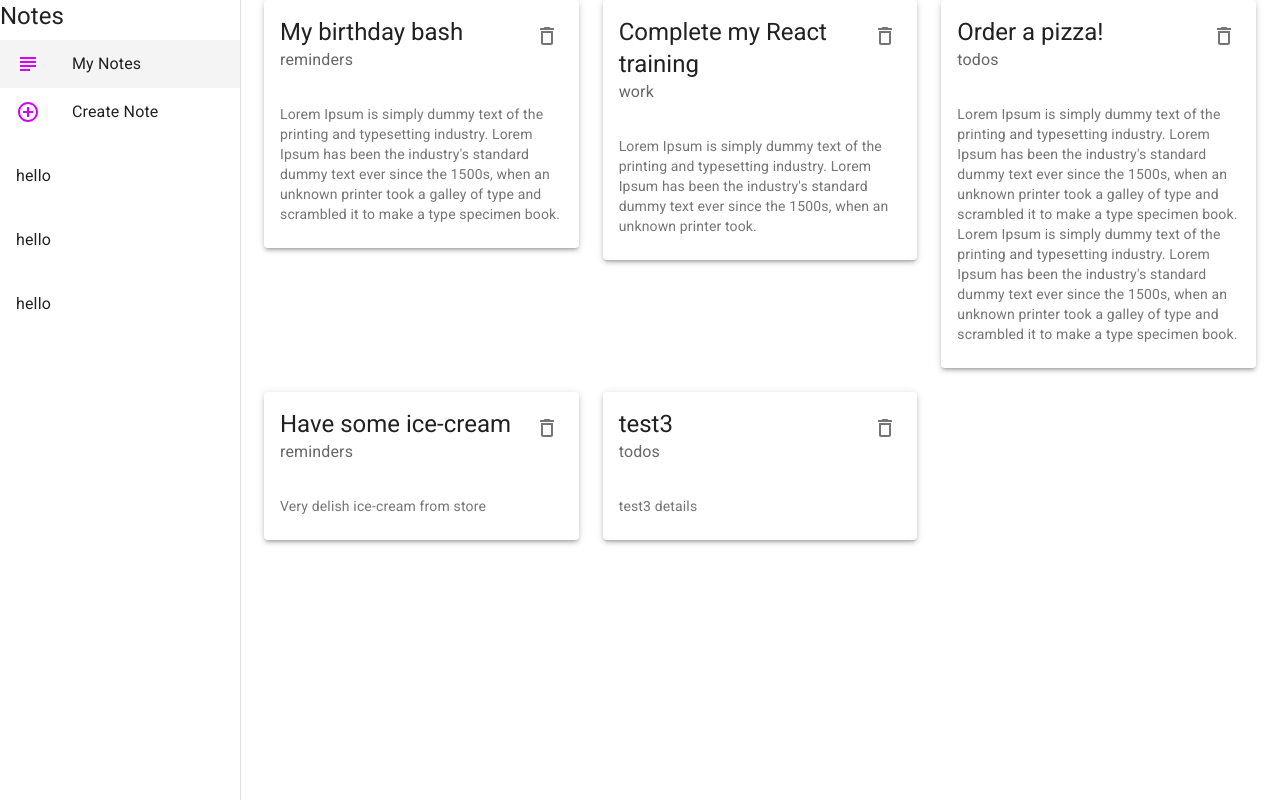
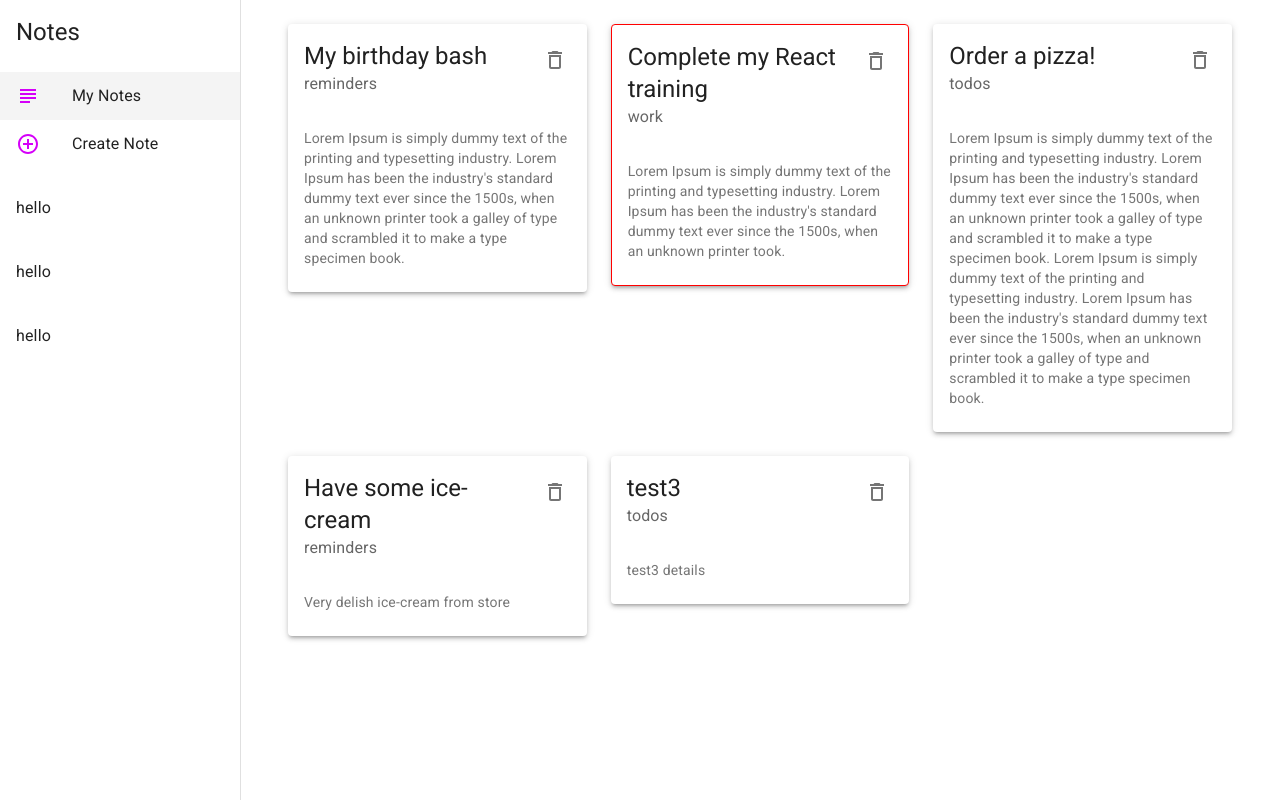
Before and after one commit to romankolivashko/material-notebook, a React (Create React App) app: page / in a window 1280 px wide. Built offline with nearby package versions, Linux system fonts and the light colour scheme; data requests are answered from the project's data file.

Commit message:
Added red border style with makeStyles

```diff
--- a/src/components/Layout.js
+++ b/src/components/Layout.js
@@ -1,54 +1,59 @@
 import React from "react";
 import { ClassNames } from "@emotion/react";
 import { makeStyles } from "@material-ui/core";
-import Drawer from '@material-ui/core/Drawer'
+import Drawer from "@material-ui/core/Drawer";
 import { Typography } from "@material-ui/core";
-import List from '@material-ui/core/List';
-import ListItem from '@material-ui/core/ListItem';
-import ListItemIcon from '@material-ui/core/ListItemIcon';
-import ListItemText from '@material-ui/core/ListItemText';
+import List from "@material-ui/core/List";
+import ListItem from "@material-ui/core/ListItem";
+import ListItemIcon from "@material-ui/core/ListItemIcon";
+import ListItemText from "@material-ui/core/ListItemText";
 import { AddCircleOutlineOutlined, SubjectOutlined } from "@mui/icons-material";
-import  { useHistory, useLocation } from 'react-router-dom';
+import { useHistory, useLocation } from "react-router-dom";
 
+const drawerWidth = 240;
 
-const drawerWidth = 240
-
-const useStyles = makeStyles({
+const useStyles = makeStyles((theme) => {
+  return {
     page: {
-    background: '#f9f9f9f',
-    width: '100%'
+      background: "#f9f9f9f",
+      width: "100%",
+      padding: theme.spacing(3)
     },
     drawer: {
-    width: drawerWidth
+      width: drawerWidth,
     },
     drawerPaper: {
-    width: drawerWidth
+      width: drawerWidth,
     },
     root: {
-    display: 'flex'
+      display: "flex",
     },
     active: {
-    background: '#f4f4f4'
+      background: "#f4f4f4",
+    },
+    title: {
+      padding: theme.spacing(2)
     }
-})
+  };
+});
 
 export default function Layout({ children }) {
-  const classes = useStyles()
-  const history = useHistory()
-  const location = useLocation()
+  const classes = useStyles();
+  const history = useHistory();
+  const location = useLocation();
 
   const menuItems = [
     {
-      text: 'My Notes',
+      text: "My Notes",
       icon: <SubjectOutlined color="secondary" />,
-      path: '/'
+      path: "/",
     },
     {
-      text: 'Create Note',
+      text: "Create Note",
       icon: <AddCircleOutlineOutlined color="secondary" />,
-      path: '/create'
-    }
-  ]
+      path: "/create",
+    },
+  ];
 
   return (
     <div className={classes.root}>
@@ -62,18 +67,16 @@
         classes={{ paper: classes.drawerPaper }}
       >
         <div>
-          <Typography variant="h5">
-            Notes
-          </Typography>
+          <Typography variant="h5" className={classes.title}>Notes</Typography>
         </div>
 
         {/* list / links */}
         <List>
-          {menuItems.map(item => (
+          {menuItems.map((item) => (
             <ListItem
               button
               key={item.text}
-              onClick={() => history.push(item.path) }
+              onClick={() => history.push(item.path)}
               className={location.pathname == item.path ? classes.active : null}
             >
               <ListItemIcon>{item.icon}</ListItemIcon>
@@ -99,13 +102,9 @@
             <ListItemText primary="hello" />
           </ListItem>
         </List>
-
-
       </Drawer>
 
-      <div className={classes.page}>
-        {children}
-      </div>
+      <div className={classes.page}>{children}</div>
     </div>
   );
 }
--- a/src/components/NoteCard.js
+++ b/src/components/NoteCard.js
@@ -4,12 +4,26 @@
 import CardContent from "@mui/material/CardContent";
 import { IconButton, Typography } from "@material-ui/core";
 import { DeleteOutlined } from "@mui/icons-material";
+import { makeStyles } from "@material-ui/core";
 import Notes from "../pages/Notes";
 
+const useStyles = makeStyles({
+  test: {
+    border: (note) => {
+      if(note.category == 'work') {
+        return '1px solid red'
+      }
+    }
+  }
+})
+
 export default function NoteCard({ note, handleDelete }) {
+  const classes = useStyles(note)
+
+
   return (
     <div>
-      <Card elevation={3}>
+      <Card elevation={3} className={classes.test}>
         <CardHeader
           action={
             <IconButton onClick={() => handleDelete(note.id)}>
```
Lines whose indentation alone changed are shown as unchanged.
